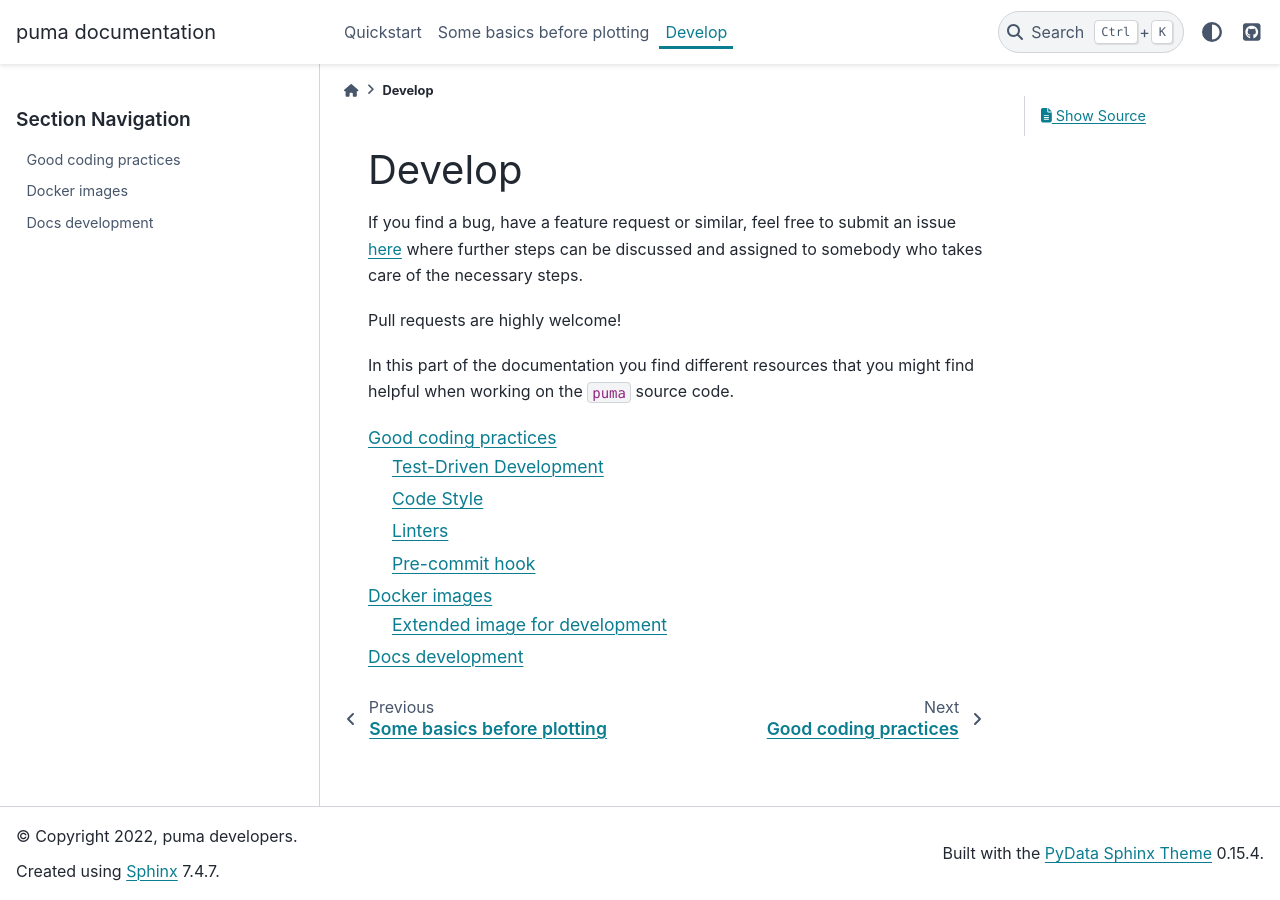
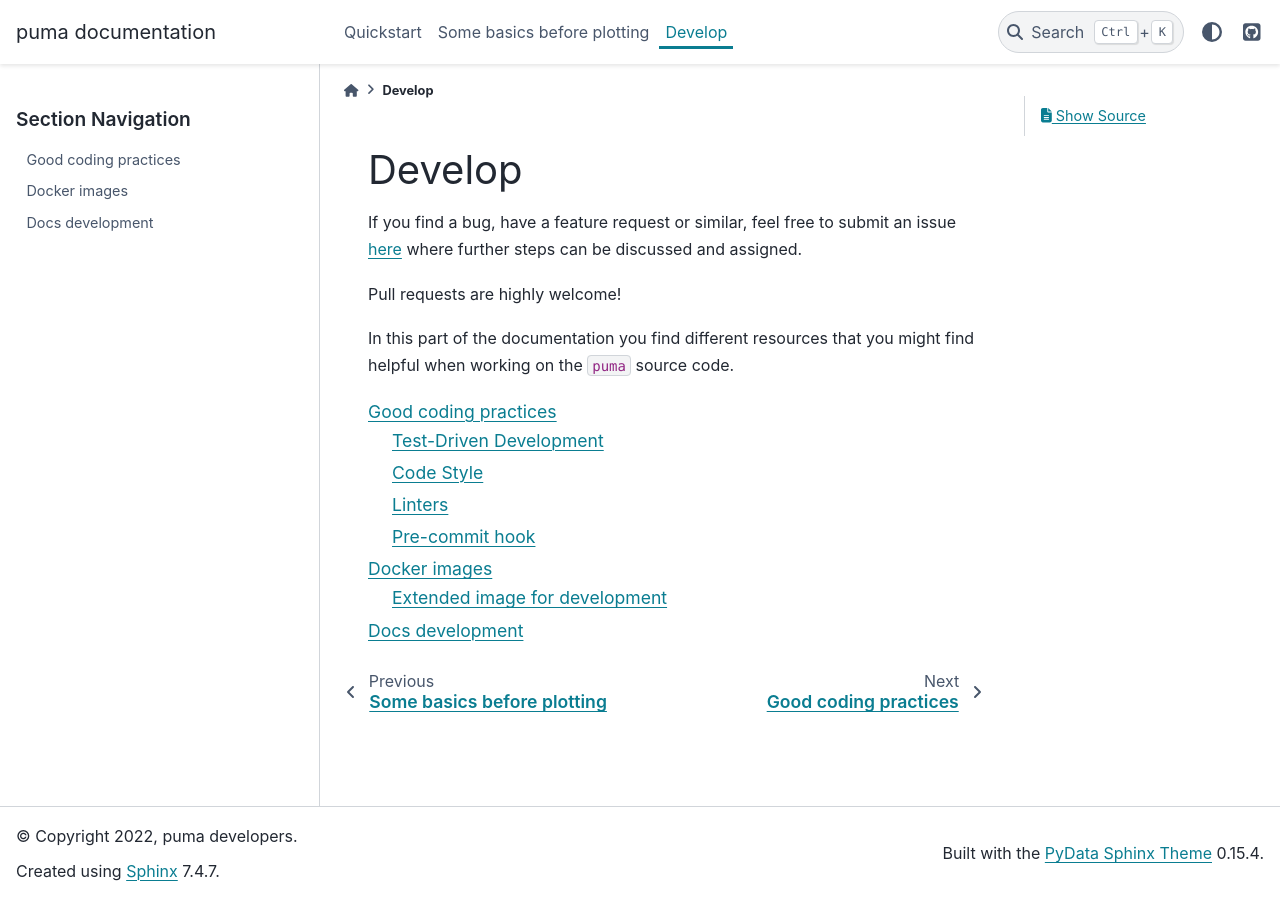
Before and after one commit to umami-hep/puma, a Sphinx documentation site: the page built from docs/source/dev_guidelines/index.rst, in a window 1280 px wide. Built offline with Sphinx 7.4.7 and the PyData theme 0.15.4, drawn with Linux system fonts in a browser that asks for light colours.

Commit message:
fix grammar

```diff
--- a/docs/source/dev_guidelines/index.rst
+++ b/docs/source/dev_guidelines/index.rst
@@ -4,7 +4,7 @@ Develop
 If you find a bug, have a feature request or similar, feel free to submit an issue
 `here
 <https://github.com/umami-hep/puma/issues/new>`_ where further steps can be discussed
-and assigned to somebody who takes care of the necessary steps.
+and assigned.
 
 Pull requests are highly welcome!
 
```
